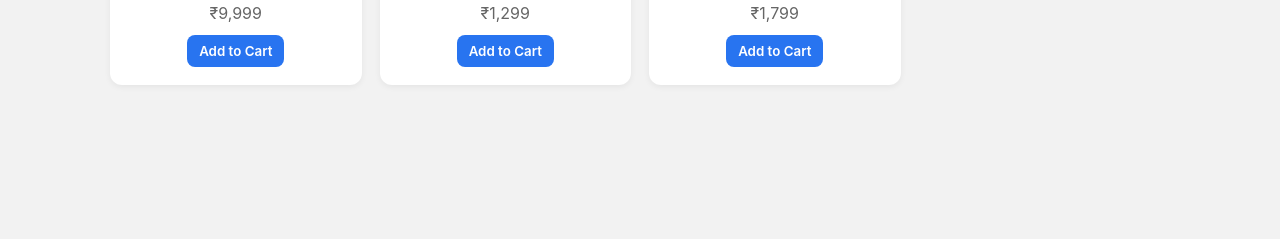
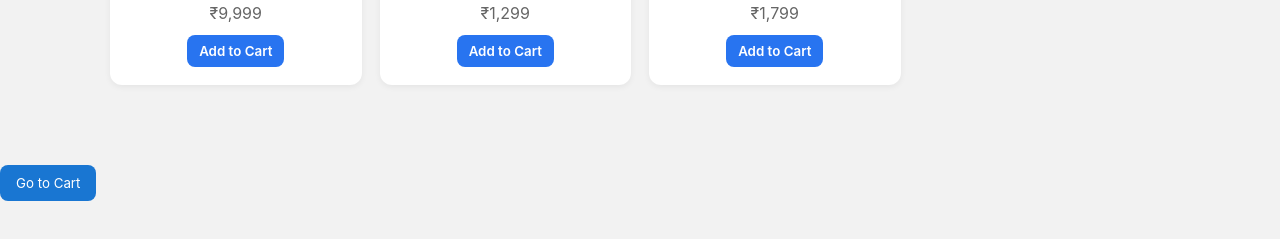
Before and after one commit to royalroushanroy1914168-cloud/my_ecom_app, a plain HTML site: page index.html in a window 1280 px wide. Shown: the part 385-624 px from the top of the page. Drawn offline with Linux system fonts and the light colour scheme.

Commit message:
Update index.html

```diff
--- a/index.html
+++ b/index.html
@@ -303,3 +303,8 @@ updateBadge();
 
 </body>
 </html>
+
+<button onclick="window.open('cart.html', '_blank')"
+        style="background:#1976d2;color:#fff;padding:10px 16px;border-radius:8px;border:none;">
+  Go to Cart
+</button>
```
